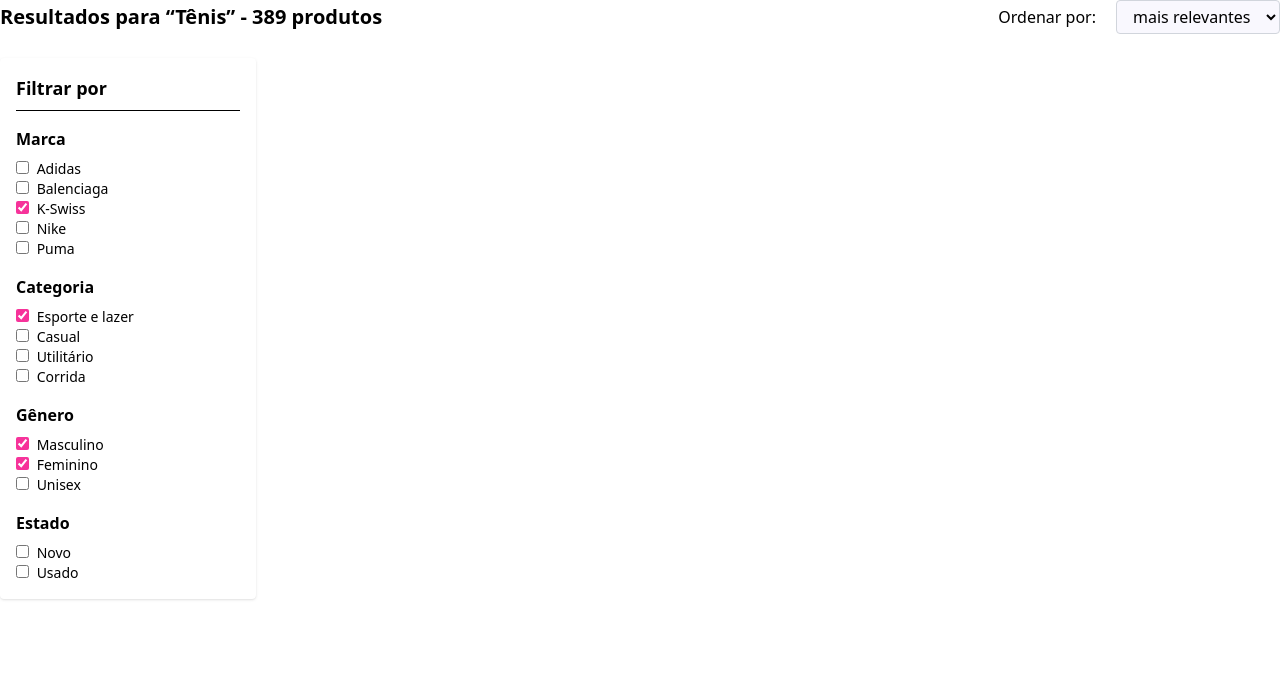
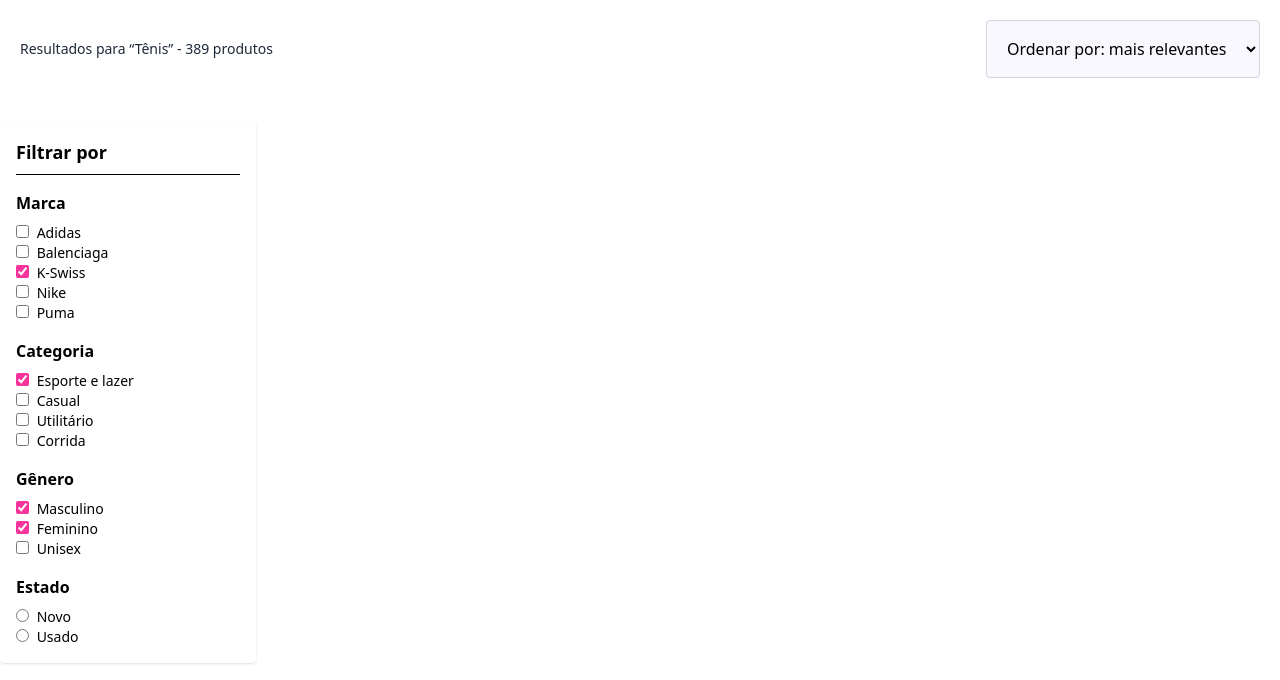
Before and after one commit to jGuilhermeB/ProjetoGTReact, a React (Vite) app: page /product/1 in a window 1280 px wide. Shown: the top 680 px of the page. Built offline with nearby package versions, Linux system fonts and the light colour scheme.

Commit message:
eslizacao do aside cont..

```diff
--- a/src/Components/FilterGroup.jsx
+++ b/src/Components/FilterGroup.jsx
@@ -3,6 +3,7 @@
 
 const FilterGroup = () => {
   return (
+
     <aside className="w-1/5 bg-white p-4 rounded shadow">
       <h3 className="text-lg font-semibold border-b pb-2 mb-4">Filtrar por</h3>
 
@@ -40,8 +41,8 @@
       <div>
         <h4 className="font-bold mb-2">Estado</h4>
         <div className=" accent-pink-500 space-y-1 text-sm">
-          <label><input type="checkbox" className="mr-1 rounded-full" /> Novo</label><br />
-          <label><input type="checkbox" className="mr-1" /> Usado</label>
+          <label><input type="radio" className="mr-1 rounded-full" /> Novo</label><br />
+          <label><input type="radio" className="mr-1" /> Usado</label>
         </div>
       </div>
     </aside>
--- a/src/Components/OrdenacaoRelevante.jsx
+++ b/src/Components/OrdenacaoRelevante.jsx
@@ -3,14 +3,14 @@
 const OrdenacaoRelevante = () => {
     return (
 
-        <div className="flex justify-between items-center mb-6">
+        <div className="flex justify-between items-center mb-6 p-5 ">
             <div>
-                <h2 className="text-xl font-bold">Resultados para “Tênis” - 389 produtos</h2>
+                <h2 className="text-sm text-gray-800 ">Resultados para “Tênis” - 389 produtos</h2>
             </div>
             <div>
-                <label className="font-medium mr-5">Ordenar por:</label>
-                <select className="border border-gray-300 bg-[#F9F8FE] rounded px-3 py-1">
-                    <option>mais relevantes</option>
+                {/* <label className="font-bold mr-5 w-full">Ordenar por:</label> */}
+                <select className="font-medium border border-gray-300 bg-[#F9F8FE] rounded p-4 ">
+                    <option>Ordenar por: mais relevantes</option>
                     <option>menor preço</option>
                     <option>maior preço</option>
                 </select>
```
